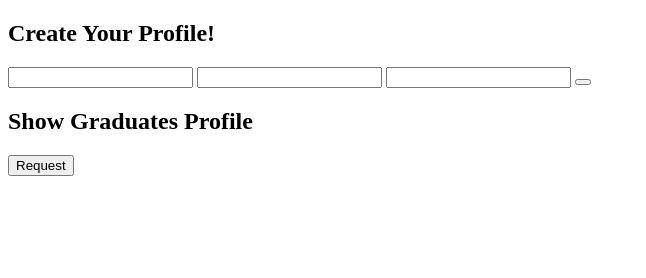
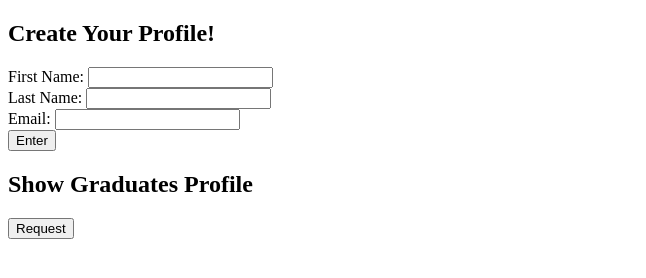
Before and after one commit to cxiong03/xhr_graduates, a website: page public/index.html in a window 1280 px wide. Shown: the whole page, without its empty margins (0-646 px from the left). Drawn offline with Linux system fonts and the light colour scheme.

Commit message:
html set up

```diff
--- a/public/index.html
+++ b/public/index.html
@@ -8,15 +8,18 @@
 </head>
 <body>
     <h2>Create Your Profile!</h2>
+    <form>
+    <label>First Name: </label><input type ="text" id="firstName" required/><br>
+    <label>Last Name: </label><input type ="text" id="lastName" required/><br>
+    <label>Email: </label><input type = "email" id="email" required/><br>
+    </form>
 
-    <input id="firstName"/>
-    <input id="lastName"/>
-    <input id="email"/>
-
-    <button type="submit" id='post-btn'></button>
+    <button type="submit" id='post-btn'>Enter</button>
 
     <h2>Show Graduates Profile</h2>
-    <button type="submit">Request</button>
+    <form>
+    <button type="submit" id="get-btn">Request</button>
+    </form>
 
 </body>
 </html>
```
